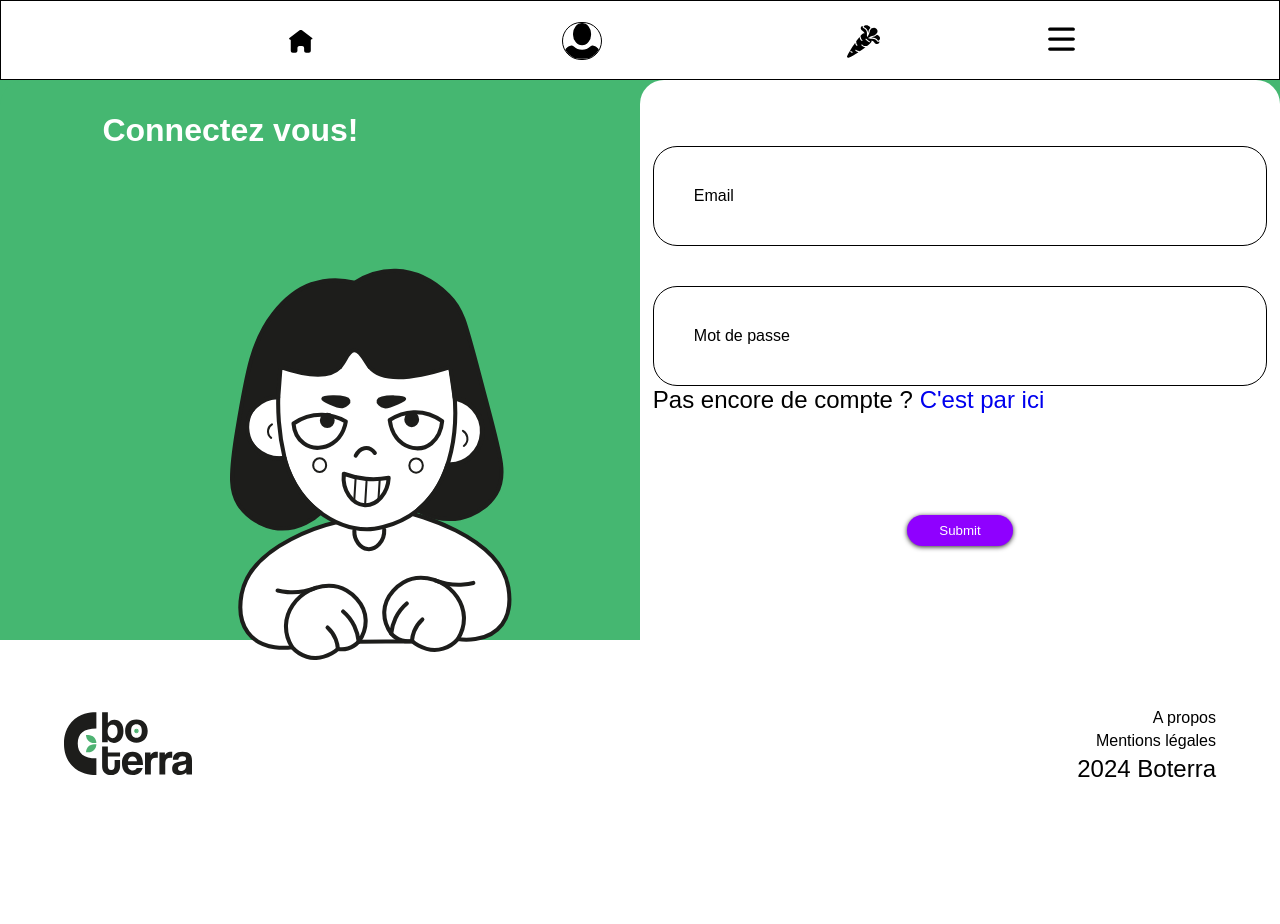
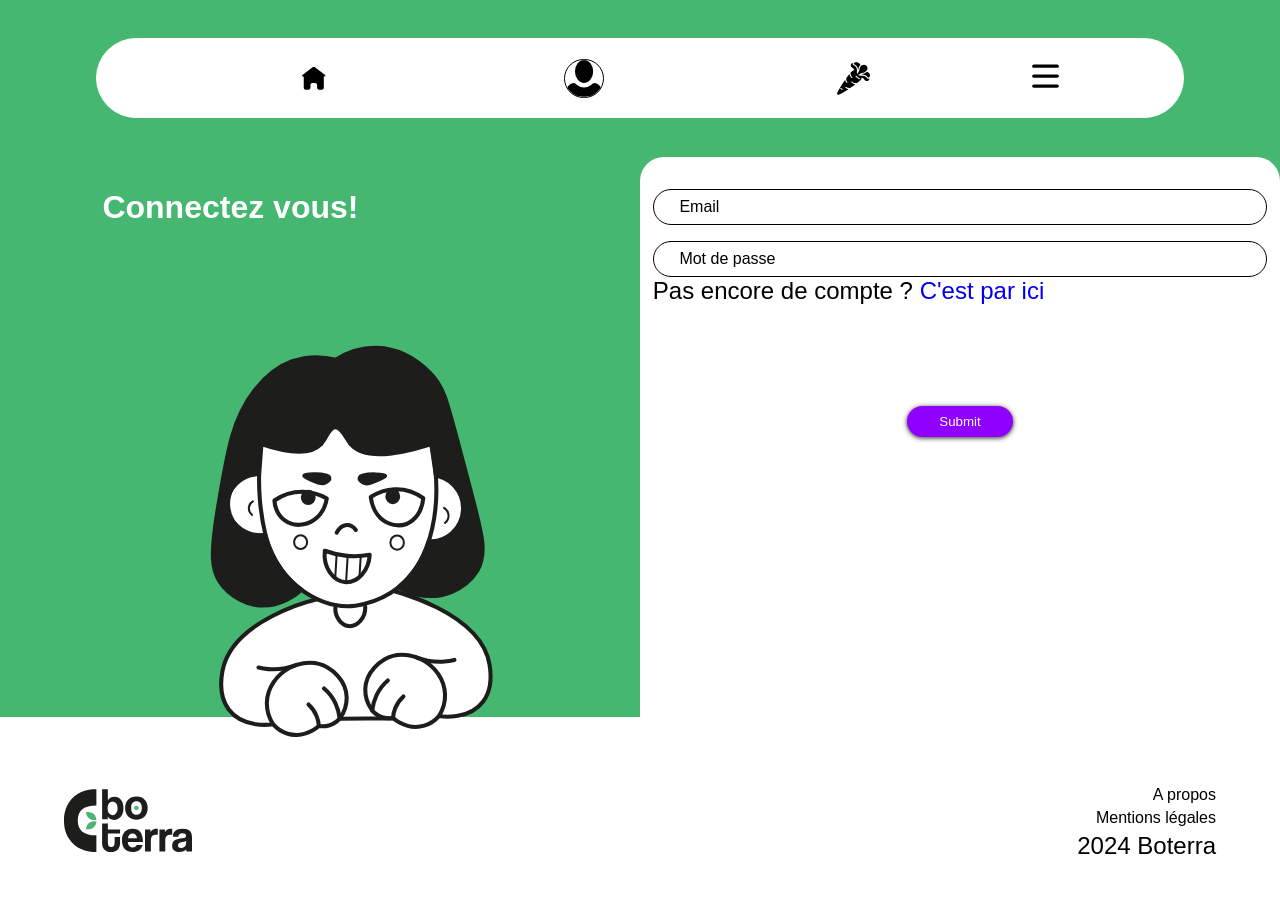
Before and after one commit to theo-gambier/boterra, a PHP site: page /users/connexion.php in a window 1280 px wide. Before the commit the page ends 847 px from the top, so only its background shows below. Run offline with PHP 8.4, Linux system fonts and the light colour scheme.

Commit message:
avant dernier commit : version odrinateur - broad sweep

```diff
--- a/assets/pages/css/admin.css
+++ b/assets/pages/css/admin.css
@@ -6,8 +6,8 @@
 }
 
 body {
-    background-color: #45B771;
-    position: relative;
+
+
 }
 
 /* Main admin */
@@ -17,7 +17,7 @@
     background-color: white;
     position: absolute;
     top: 10dvh;
-    width: 100dvw;
+    width: auto;
     min-height: 90dvh;
     padding: 5dvh 10dvw;
 }
--- a/assets/pages/css/desktop.css
+++ b/assets/pages/css/desktop.css
@@ -4,16 +4,57 @@
 
 @media (min-width: 720px) {
     main {
-        padding-bottom: 0;
+        padding:0;
+    }
+
+    .legumes{
+        background-image: url(../../img/legumess.svg);
+    }
+
+    .fondv{
+        background-color:  #ffffff00;
+        padding: 0;
+        min-height: 0;
+    }
+
+    .fondvio{
+        background-color:  #ffffff00;
+        min-height: 0;
+        padding: 0;
+    }
+
+    .fondo{
+        background-color:  #ffffff00;
+        min-height: 0;
+        padding: 0;
+    }
+
+
+
+
+
+    .block1 {
+        padding: 5% 0;
+        margin-bottom: 5vh;
+        height: fit-content;
     }
 
     .blockblanc {
         padding: 2vw 1vw;
-        min-height: 10vh !important;
+        min-height: 60vh !important;
+        background-color: white;
+        border-top-left-radius: 24px;
+        border-top-right-radius: 24px;
+
+        width: auto;
+
+        padding-top: 2vh;
+        box-sizing: border-box;
+
     }
 
-    .fondv {
-        min-height: 0;
+    .wide{
+        width: 80%;
     }
 
     .visible {
@@ -59,6 +100,7 @@
 
     .formulaireCoInsDesktop div {
         position: relative;
+
     }
 
     .heroco {
@@ -88,22 +130,17 @@
         display: flex;
         flex-direction: row;
         flex-wrap: wrap;
-        gap: 1vw;
+        justify-content: space-evenly;
     }
 
     .main-garden a {
-        width: fit-content;
+        width: 30%;
     }
 
     .navblock {
-        width: fit-content;
+        width: 100%;
     }
 
-    .main-garden {
-        display: flex;
-        flex-direction: row;
-        gap: 50px;
-    }
 
     .arrow-home {
         display: block;
@@ -126,18 +163,32 @@
     .how-title {
         font-weight: bold;
     }
+    .nav {
+        z-index: 1;
+        bottom: 0;
+        height: 10vh;
+        background-color: white;
+        border-top-left-radius: 24px;
+        border-top-right-radius: 24px;
+        border: 1px solid white;
+        position: static;
+        width: 85%;
+        margin: 3% auto;
+        border-radius: 60px !important;
 
+    }
     .how-container {
         display: flex !important;
         flex-direction: column;
         gap: 20px;
-        padding: 0 250px;
+        width: 60%;
+        /* padding: 0 250px; */
     }
 
-    .nav {
-        position: static;
-        width: 100%;
-        border-radius: 0;
+
+
+    nav{
+        width: inherit;
     }
 
     #photoProfil {
--- a/assets/pages/css/style.css
+++ b/assets/pages/css/style.css
@@ -12,15 +12,82 @@
     --col-vertF : #45B771;
     --col-violet : #8F00FF;
     --col-orange : #FFA04C;
-<<<<<<< HEAD
+
 
 
 }
 
+
+@media (max-width: 720px) {
+    .nav{
+        z-index: 1;
+        position: fixed;
+        bottom: 0;
+        height: 10vh;
+        background-color: white;
+        border-top-left-radius: 24px;
+        border-top-right-radius: 24px;
+
+        border: 1px solid black;
+        width: 100vw;
+        left: 0;
+    }
+
+    .fondv{
+        background-color: var(--col-vertF);
+        padding: 0;
+    }
+
+    .fondvio{
+        background-color: var(--col-violet);
+
+        padding: 0;
+    }
+
+    .fondo{
+        background-color: var(--col-orange);
+
+        padding: 0;
+    }
+
+    .blockblanc{
+        background-color: white;
+        border-top-left-radius: 24px;
+        border-top-right-radius: 24px;
+        min-height: 65vh;
+        width: auto;
+        padding: 5vh 10vw;
+        padding-top: 2vh;
+        box-sizing: border-box;
+    }
+    nav{    width: 80%;}
+    .visible {
+        bottom: 100% !important;
+        right: 5% !important;
+        z-index: 2 !important;
+    }
+    .heroco img {
+        position: absolute;
+        height: 70% !important;
+        bottom: -20px !important;
+        right: 10vw !important;
+        margin: 0 !important;
+    }
+    main {
+        border-radius: 25px 25px 0 0;
+        background-color: white;
+        top: 10dvh;
+        width: auto;
+        min-height: 90dvh;
+
+    }
+}
+
+
 p {
     font-size: 16px;
 }
-/* classe globale */
+/* classe globaeeele */
 .row{
     display: flex;
     flex-direction: row;
@@ -40,12 +107,7 @@
     align-items: center;
 }
 
-main{
-    width: 100vw;
-    box-sizing: border-box;
-    padding: 0 8vw;
-    padding-bottom: 15vh;
-}
+
 
 .wrap{
     flex-wrap: wrap;
@@ -80,6 +142,8 @@
 }
 
 /* classe personnalisé */
+
+
 
 .infoJardin{
     display: flex;
@@ -154,9 +218,7 @@
     row-gap: 5px;
 }
 
-.visible{
-    right: 6%!important;
-}
+
 
 .masquer {
     display: none;
@@ -175,7 +237,7 @@
 }
 
 #photoProfil {
-    width: 50%;
+    width: 40px;
     height: 50%;
     border: 1px black solid;
     border-radius: 5rem;
@@ -247,24 +309,8 @@
 /* menu */
 
 
-.nav{
-    z-index: 1;
-    position: fixed;
-    bottom: 0;
-    height: 10vh;
-    background-color: white;
-    border-top-left-radius: 24px;
-    border-top-right-radius: 24px;
 
-    border: 1px solid black;
-    width: 100vw;
-    left: 0;
-}
 
-nav{
-    height: 10vh;
-    width: 75vw;
-}
 
 /* deuxième block */
 
@@ -382,22 +428,7 @@
 
 /* page connexion */
 
-.fondv{
-    background-color: var(--col-vertF);
-    padding: 0;
-}
 
-.fondvio{
-    background-color: var(--col-violet);
-    min-height: 100vh;
-    padding: 0;
-}
-
-.fondo{
-    background-color: var(--col-orange);
-    min-height: 100vh;
-    padding: 0;
-}
 
 .heroco{
     color: white;
@@ -405,6 +436,11 @@
     padding: 0 8vw;
     padding-top: 4vh;
     position: relative;
+}
+
+.heroco img{
+    width: 50%;
+    height: auto;
 }
 
 .heroco h2, .heroco p{
@@ -415,30 +451,12 @@
     font-size: medium;
 }
 
-.blockblanc{
-    background-color: white;
-    border-top-left-radius: 24px;
-    border-top-right-radius: 24px;
-    min-height: 65vh;
-    width: 100vw;
-    padding: 10vh 15vw;
-    padding-top: 2vh;
-    box-sizing: border-box;
-}
 
-.perso{
-    position: absolute;
-    right: 20px;
-    bottom: -10px;
-}
+
 
 /* inscription */
 
-.fondo{
-    background-color: #FFA04C;
-    min-height: 100vh;
-    padding: 0;
-}
+
 
 /* profil */
 
@@ -448,19 +466,15 @@
     bottom: 50px;
 }
 
-.fondvi{
-    background-color: #8F00FF;
-    min-height: 100vh;
-    padding: 0;
-}
+
 
 /* formulaire */
 
 .infocase{
     border: black solid 1px;
-    padding: 5vh;
+    padding: 1vh 2vw;
     border-radius: 24px;
-    margin-top: 5vh;
+    margin-top: 2vh;
     cursor: pointer;
 }
 
--- a/assets/pages/css/temp.css
+++ b/assets/pages/css/temp.css
@@ -7,19 +7,12 @@
 
 body {
     background-color: #45B771;
-    position: relative;
+
 }
 
 /* Main admin */
 
-main {
-    border-radius: 25px 25px 0 0;
-    background-color: white;
-    top: 10dvh;
-    width: 100dvw;
-    min-height: 90dvh;
-    padding: 5dvh 10dvw;
-}
+
 
 h1 {
     width: 100%;
--- a/users/connexion.php
+++ b/users/connexion.php
@@ -25,7 +25,7 @@
                     <img src="/assets/img/P1.svg" alt="illustration d'une fille" class="perso">
                 </div>
             </div>
-            <div class="blockblanc">
+            <div class="blockblanc wide">
                 <div class="formulaire">
                     <form action="verif_connexion.php" method="post" class="column space between"   >
 
```
Also changed, not shown: index.php (+13 -7 lines), users/inscription.php (+4 -3 lines), assets/img/legumess.svg (added), assets/img/logo-pc.svg (added), assets/img/vege2.svg (added), assets/img/vege3.svg (added), 2 other files.
